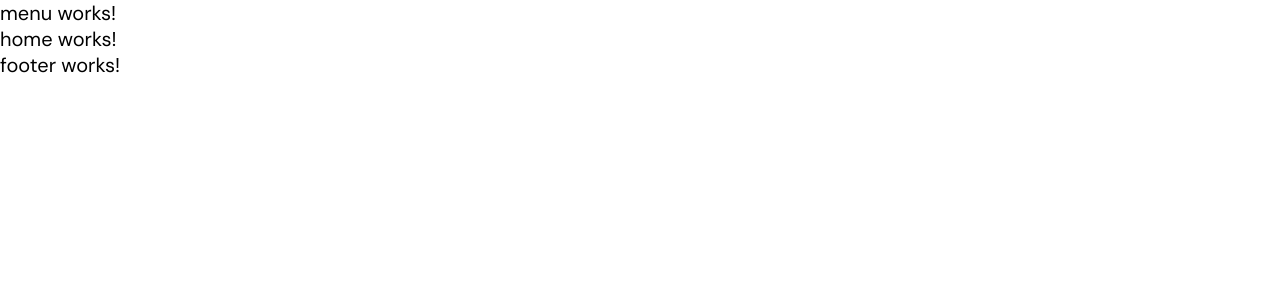
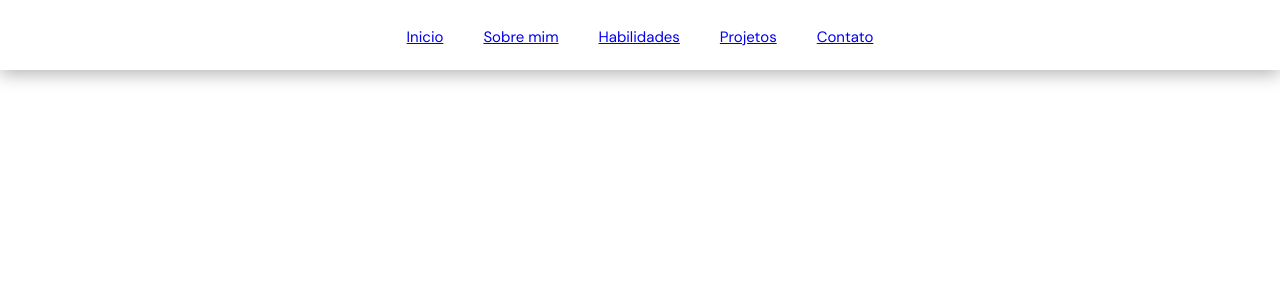
Before and after one commit to bagomeu16/portifolio-jean, an Angular app: page / in a window 1280 px wide. Shown: the top 300 px of the page. Built offline with nearby package versions, Linux system fonts and the light colour scheme.

Commit message:
menu do topo

```diff
--- a/src/app/footer/footer.component.ts
+++ b/src/app/footer/footer.component.ts
@@ -10,7 +10,5 @@
 })
 export class FooterComponent {
 
-  constructor(private profileService: ProfileService) {
-
-  }
+  constructor(private profileService: ProfileService) { }
 }
--- a/src/app/home/home.component.ts
+++ b/src/app/home/home.component.ts
@@ -10,7 +10,5 @@
 })
 export class HomeComponent {
 
-  constructor(private profileService: ProfileService) {
-
-  }
+  constructor(private profileService: ProfileService) { }
 }
--- a/src/app/menu/menu.component.css
+++ b/src/app/menu/menu.component.css
@@ -0,0 +1,67 @@
+nav {
+    box-shadow: 0 4px 17px #0000004d;
+    background: #fff;
+    position: fixed;
+    width: 100%;
+    display: flex;
+    align-items: center;
+    justify-content: right;
+    height: 70px;
+}
+
+nav ul {
+    display: flex;
+    flex-direction: column;
+    align-items: center;
+    justify-content: center;
+    list-style: none;
+    position: absolute;
+    top: 70px;
+    background: #fff;
+    width: 100%;
+}
+
+nav ul.open {
+    display: flex;
+}
+
+nav ul.closed {
+    display: none;
+}
+
+nav ul li {
+    padding: 20px;
+}
+
+nav ul li a {
+    font-size: var(--font-size-5);
+}
+
+nav ul li a:hover {
+    color: var(--color-blue-2)
+}
+
+nav i {
+    font-size: 45px;
+    margin: 0 15px;
+    cursor: pointer;
+}
+
+@media (min-width: 768px) {
+
+    nav {
+        justify-content: center;
+    }
+
+    nav ul.open,
+    nav ul.closed {
+        display: flex;
+        flex-direction: row;
+        position: relative;
+        top: 0;
+    }
+
+    nav i {
+        display: none;
+    }
+}
--- a/src/app/menu/menu.component.html
+++ b/src/app/menu/menu.component.html
@@ -1 +1,11 @@
-<p>menu works!</p>
+<nav>
+  <ul [class]="menuStatus">
+    <li *ngFor="let item of menuItems">
+      <a [href]="item.url">{{item.name}}</a>
+    </li>
+  </ul>
+
+  <i class="material-symbols-outlined" (click)="menuClick()">
+        menu
+  </i>
+</nav>
--- a/src/app/menu/menu.component.ts
+++ b/src/app/menu/menu.component.ts
@@ -1,16 +1,31 @@
 import { Component } from '@angular/core';
 import { MenuService } from '../services/menu.service';
+import { Menu } from '../models/menu';
+import { CommonModule } from '@angular/common';
 
 @Component({
   selector: 'app-menu',
   standalone: true,
-  imports: [],
+  imports: [CommonModule],
   templateUrl: './menu.component.html',
   styleUrl: './menu.component.css'
 })
 export class MenuComponent {
 
-  constructor(private menuService: MenuService) {
+  constructor(private menuService: MenuService) { }
 
+  menuStatus: string = 'closed';
+
+  menuItems?: Array<Menu>
+
+  ngOnInit() {
+    const menu = this.menuService.getItens();
+
+    this.menuItems = menu;
+  }
+
+  menuClick() {
+
+    this.menuStatus = (this.menuStatus === 'open' ? 'closed' : 'open');
   }
 }
--- a/src/app/services/menu.service.ts
+++ b/src/app/services/menu.service.ts
@@ -33,6 +33,6 @@
       }
      ];
 
-    return menu;
+     return menu;
   }
 }
--- a/src/index.html
+++ b/src/index.html
@@ -12,6 +12,10 @@
       href="https://fonts.googleapis.com/css2?family=DM+Sans:ital,opsz,wght@0,9..40,100..1000;1,9..40,100..1000&display=swap"
       rel="stylesheet"
     />
+    <link
+      rel="stylesheet"
+      href="https://fonts.googleapis.com/css2?family=Material+Symbols+Outlined:opsz,wght,FILL,GRAD@20..48,100..700,0..1,-50..200&icon_names=menu"
+    />
   </head>
   <body>
     <app-root></app-root>
```
